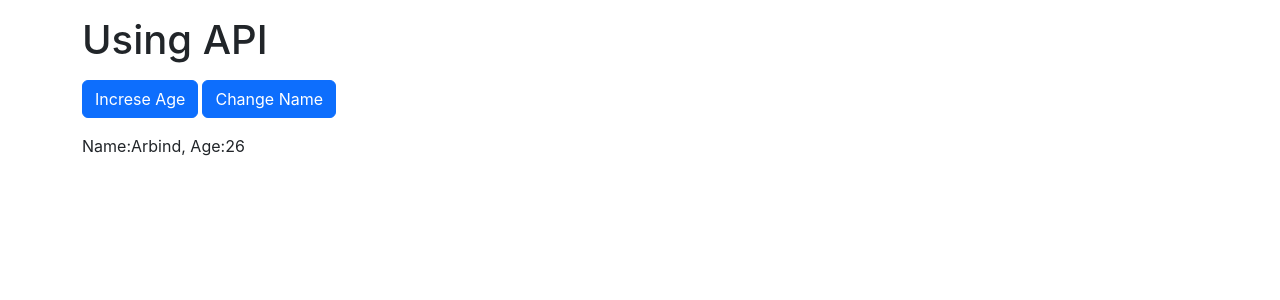
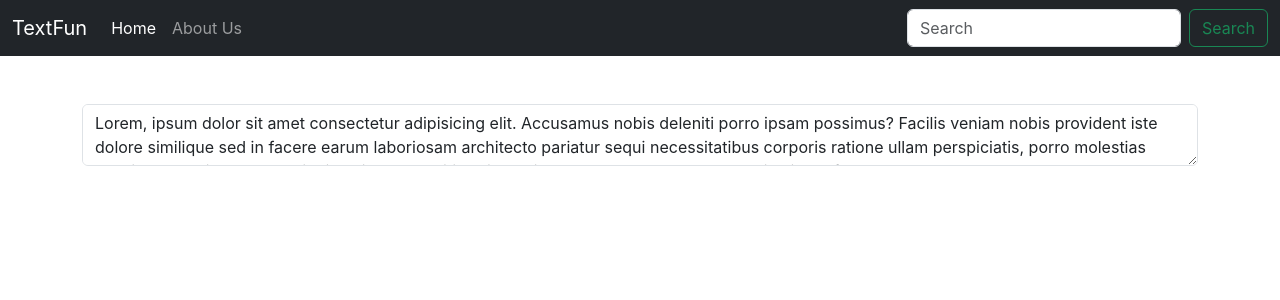
Before and after one commit to Arbind-Dhawal2054/WebDev, a React (Create React App) app in the folder my-app/: page /Aboutus in a window 1280 px wide. Shown: the top 300 px of the page. Built offline with nearby package versions, Linux system fonts and the light colour scheme.

Commit message:
React Router implemented in my textutils

```diff
--- a/my-app/package.json
+++ b/my-app/package.json
@@ -21,7 +21,7 @@
     "postcss": "^8.5.3",
     "react": "^18.2.0",
     "react-dom": "^18.2.0",
-    "react-router-dom": "^6.23.1",
+    "react-router-dom": "^6.30.0",
     "react-scripts": "^5.0.1",
     "rimraf": "^6.0.1",
     "serialize-javascript": "^6.0.2",
--- a/my-app/src/App.js
+++ b/my-app/src/App.js
@@ -1,27 +1,48 @@
 //import './App.css';
-//import Navbar from './Components/Navbar'
-//import TextForm from './Components/TextForm'
+import Navbar from './Components/Navbar'
+import TextForm from './Components/TextForm'
+import AboutUs from './Components/AboutUs'
 /* import Textbuttons from './Components/Textbuttons'
  */
 /* import Doubleform from './Components/Doubleform' */
 /* import DynamicFormHandling from './Components/DynamicFormHandling' */
 
-import React, { useState } from 'react'
+/* import React, { useState } from 'react'
 import {UserContext} from './Components/UserContext';
 import ApiUse from './Components/ApiUse'
-
+ */
+import {
+  BrowserRouter as Router,
+  Route,
+  Routes,
+} from "react-router-dom";
 function App() {
 
-  const [user, setUser] = useState({name:'Arbind', age: '26'});
-
+  /* const [user, setUser] = useState({name:'Arbind', age: '26'});
+ */
   return (
   <>
-    <div className="container">
-      <UserContext.Provider value={{user, setUser}}>
-      <ApiUse/>
-      </UserContext.Provider>
-    </div>
+    <Router>
+      <Navbar title="TextFun" aboutTextFun="About Us" />
 
+      <Routes>
+        <Route path="/Aboutus" element={
+          <div className='container'>
+              <AboutUs />
+          </div>
+
+        }
+        />
+        <Route
+          path="/"
+          element={
+            <div className="container">
+              <TextForm heading="Enter the text here" />
+            </div>
+          }
+        />
+      </Routes>
+    </Router>
   </>
   );
 
@@ -29,16 +50,14 @@ function App() {
 
 export default App;
 
-
-
-
-
-
-
-   /*  { <Navbar title="TextFun" aboutTextFun="About Us" />
-     <div className="container ">
-     <TextForm heading="Enter the text here"/>
-     </div> }*/
+/* <div className="container">
+      <UserContext.Provider value={{user, setUser}}>
+      <ApiUse/>
+      </UserContext.Provider>
+    </div>
+ */
+/*
+{  }
     /*{} <div className="container">
       <Textbuttons/>
     </div> }*/
--- /dev/null
+++ b/my-app/src/Components/AboutUs.js
@@ -0,0 +1,13 @@
+import React from 'react'
+
+export default function AboutUs() {
+  return (
+    <div>
+        <div class="aboutUs my-5" >
+        <textarea class="form-control" placeholder="Leave a comment here" id="floatingTextarea">
+        Lorem, ipsum dolor sit amet consectetur adipisicing elit. Accusamus nobis deleniti porro ipsam possimus? Facilis veniam nobis provident iste dolore similique sed in facere earum laboriosam architecto pariatur sequi necessitatibus corporis ratione ullam perspiciatis, porro molestias possimus aperiam? Necessitatibus illum deleniti vel impedit magnam ab ullam quae eveniet libero fuga.</textarea>
+
+        </div>
+    </div>
+  )
+}
--- a/my-app/src/Components/ApiUse.js
+++ b/my-app/src/Components/ApiUse.js
@@ -15,7 +15,7 @@ export default function ApiUse() {
         <div className="btn-container my-3">
             <button
                 className='btn btn-primary'
-                onClick={() =>{ setUser({...user, age: Number(user.age + 1)})}}>
+                onClick={() =>{ setUser({...user, age: Number(user.age) + 1})}}>
                 Increse Age
             </button>
 
--- a/my-app/src/Components/Navbar.js
+++ b/my-app/src/Components/Navbar.js
@@ -1,5 +1,6 @@
 import React from 'react'
 import PropTypes from 'prop-types'
+import { Link } from 'react-router-dom';
 
 
 export default function Navbar(props) {
@@ -7,17 +8,17 @@ export default function Navbar(props) {
     <div>
       <nav className="navbar navbar-expand-lg navbar-dark bg-dark">
   <div className="container-fluid">
-    <a className="navbar-brand" href="/">{props.title}</a>
+    <Link className="navbar-brand" to="/">{props.title}</Link>
     <button className="navbar-toggler" type="button" data-bs-toggle="collapse" data-bs-target="#navbarSupportedContent" aria-controls="navbarSupportedContent" aria-expanded="false" aria-label="Toggle navigation">
       <span className="navbar-toggler-icon"></span>
     </button>
     <div className="collapse navbar-collapse" id="navbarSupportedContent">
       <ul className="navbar-nav me-auto mb-2 mb-lg-0">
         <li className="nav-item">
-          <a className="nav-link active" aria-current="page" href="/">Home</a>
+          <Link className="nav-link active" aria-current="page" to="/">Home</Link>
         </li>
         <li className="nav-item">
-          <a className="nav-link" href="/">{props.aboutTextFun}</a>
+          <Link className="nav-link" to="/AboutUs">{props.aboutTextFun}</Link>
         </li>
       </ul>
       <form className="d-flex" role="search">
```
Also changed, not shown: 1 other file (tests, documents, lock files or other folders).
